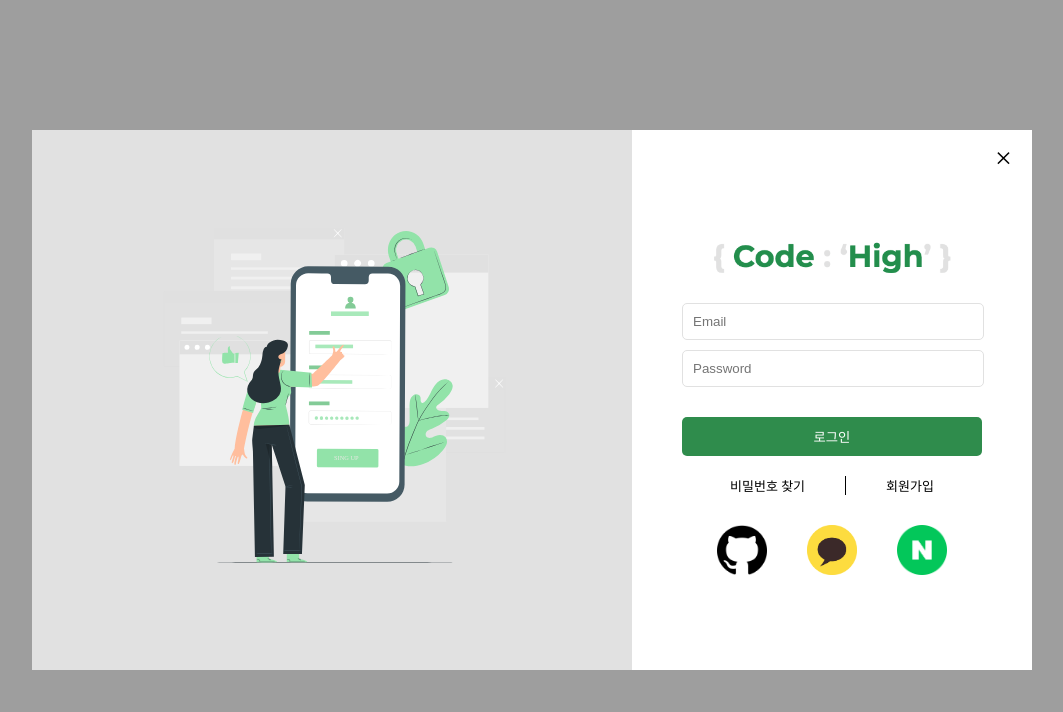
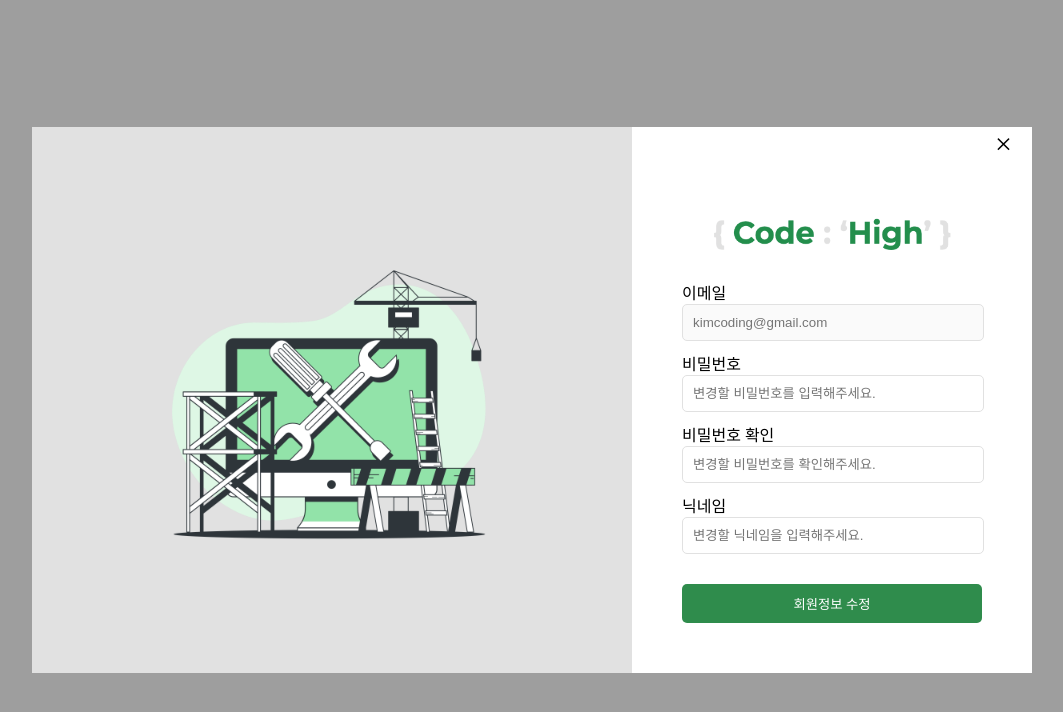
Before and after one commit to codestates/Code-High, a React app in the folder client/: page / in a window 1280 px wide. Shown: the top 712 px of the page, without its empty margins (108-1171 px from the left). Built offline with nearby package versions, Linux system fonts and the light colour scheme.

Commit message:
[Client] #17 feat : modify user modal

```diff
--- a/client/src/App.js
+++ b/client/src/App.js
@@ -1,9 +1,9 @@
 import React from 'react';
-import SignIn from './components/basic/modal/SignIn';
+import ModifyUser from './components/basic/modal/ModifyUser'
 
 function App(){
   return (
-    <SignIn />
+    <ModifyUser />
   );
 };
 
--- a/client/src/components/basic/modal/ModifyUser.js
+++ b/client/src/components/basic/modal/ModifyUser.js
@@ -6,23 +6,23 @@ function ModifyUser(){
       <div className='modifyuser-modal-overlay'></div>
       <div className='modifyuser-container'>
         <div className='modifyuser-right'>
-          <img src='/image/Fill out-pana.svg' alt='modifyuser' />
+          <img src='/image/Maintenance-bro.png' alt='modifyuser' />
         </div>
         <div className='modifyuser-left'>
           <div className='modifyuser-close'>&times;</div>
           <img src='/image/codehighlogo.png' alt='logo' />
           <article>
             <div>이메일</div>
-            <input placeholder='이메일을 입력해주세요.'/>
+            <input placeholder='kimcoding@gmail.com' disabled/>
             <div>비밀번호</div>
-            <input placeholder='비밀번호를 입력해주세요.'/>
+            <input placeholder='변경할 비밀번호를 입력해주세요.'/>
             <div>비밀번호 확인</div>
-            <input placeholder='비밀번호를 확인해주세요.'/>
+            <input placeholder='변경할 비밀번호를 확인해주세요.'/>
             <div>닉네임</div>
-            <input placeholder='닉네임을 입력해주세요.'/>
+            <input placeholder='변경할 닉네임을 입력해주세요.'/>
           </article>
           <div className='modifyuser-button-container'>
-            <button>회원가입</button>
+            <button>회원정보 수정</button>
           </div>
         </div>
       </div>
--- a/client/src/components/basic/modal/_ModifyUser.scss
+++ b/client/src/components/basic/modal/_ModifyUser.scss
@@ -1,4 +1,4 @@
-.modify-modal {
+.modifyuser-modal {
   position:fixed;
   top:0;
   left:0;
@@ -9,7 +9,7 @@
   align-items: center;
 }
 
-.modify-modal-overlay {
+.modifyuser-modal-overlay {
   background-color: rgba(0, 0, 0, 0.379);
   width: 100%;
   height: 100%;
@@ -17,7 +17,7 @@
 }
 
 
-.modify-container {
+.modifyuser-container {
   box-shadow: 0 10px 20px rgba(0, 0, 0, 0.19), 0 6px 6px rgda(0, 0, 0, 0.23);
   position: relative;
   top: 0;
@@ -25,50 +25,63 @@
   background-color: white;
 }
 
-.modify-right{
+.modifyuser-right{
   background-color: #{$gray};
   display: flex;
   justify-content: center;
   align-items: center;
 }
 
-.modify-left {
+.modifyuser-left {
   display: flex;
   flex-direction: column;
   background-color: white;
   justify-content: center;
   align-items: center;
-  .modify-close {
+  .modifyuser-close {
     width: 90%;
     text-align: end;
     font-size: 30px;
-    margin-bottom: 30px;
+    margin-bottom: 50px;
   }
   img {
     width: 250px;
     padding: 0px 20px;
+    margin-bottom: 20px;
   }
   article {
     align-items: flex-start;
-    div {
-      font-family: 'NanumGothic';
-      font-weight: 600;
-      font-size: 13px;
-      padding: 10px 0px;
-    }
     input {
       border: solid 1px #{$gray};
       border-radius: 5px;
       height: 35px;
       padding: 0 10px;
+      margin-bottom: 10px;
       &:focus {
         outline: none;
       }
     }
   }
+  ul {
+    display: flex;
+    li {
+      list-style: none;
+      padding: 0 40px;
+      a{
+        text-decoration: none;
+        color: black;
+        font-family: 'NanumGothic';
+        font-size: 13px;
+        font-weight: 400;
+      }
+    }
+    li:nth-child(1){
+      border-right: solid 1px black;
+    }
+  }
 }
 
-.modify-button-container {
+.modifyuser-button-container {
   display: flex;
   justify-content: center;
   align-items: center;
@@ -79,25 +92,25 @@
     border: none;
     border-radius: 5px;
     margin-top: 20px;
-  margin-bottom: 60px;
+    margin-bottom: 50px;
     font-family: 'NanumGothic';
     cursor: pointer;
     }
 }
 
 @include desktop {
-  .modify-container{
+  .modifyuser-container{
     grid-template-columns: 1fr 1fr;
     width: 1000px;
   }
-  .modify-right{
+  .modifyuser-right{
     width: 600px;
     img {
       width: 400px;
       padding: 70px;
     }
   }
-  .modify-left {
+  .modifyuser-left {
     width: 400px;
     input {
       width: 280px;
@@ -106,7 +119,7 @@
       width: 300px;
     }
   }
-  .modify-button-container {
+  .modifyuser-button-container {
     button {
       width: 300px;
     }
@@ -114,15 +127,15 @@
 }
 
 @include tablet {
-  .modify-container{
+  .modifyuser-container{
     width: 400px;
   }
-  .modify-right{
+  .modifyuser-right{
     display: none;
   }
-  .modify-left {
+  .modifyuser-left {
     width: 400px;
-    .modify-close {
+    .modifyuser-close {
       margin-top: 5px;
     }
     input {
@@ -132,7 +145,7 @@
       width: 300px;
     }
   }
-  .modify-button-container {
+  .modifyuser-button-container {
     button {
       width: 300px;
     }
@@ -140,15 +153,15 @@
 }
 
 @include mobile {
-  .modify-container{
+  .modifyuser-container{
     width: 300px;
   }
-  .modify-right{
+  .modifyuser-right{
     display: none;
   }
-  .modify-left {
+  .modifyuser-left {
     width: 300px;
-    .modify-close {
+    .modifyuser-close {
       margin-top: 5px;
     }
     input {
@@ -158,7 +171,7 @@
       width: 220px;
     }
   }
-  .modify-button-container {
+  .modifyuser-button-container {
     button {
       width: 225px;
     }
--- a/client/src/style.css
+++ b/client/src/style.css
@@ -16,7 +16,7 @@
   cursor: pointer;
   line-height: 40px; }
 
-.modify-modal {
+.modifyuser-modal {
   position: fixed;
   top: 0;
   left: 0;
@@ -26,117 +26,127 @@
   justify-content: center;
   align-items: center; }
 
-.modify-modal-overlay {
+.modifyuser-modal-overlay {
   background-color: rgba(0, 0, 0, 0.379);
   width: 100%;
   height: 100%;
   position: absolute; }
 
-.modify-container {
+.modifyuser-container {
   box-shadow: 0 10px 20px rgba(0, 0, 0, 0.19), 0 6px 6px rgda(0, 0, 0, 0.23);
   position: relative;
   top: 0;
   display: grid;
   background-color: white; }
 
-.modify-right {
+.modifyuser-right {
   background-color: #E1E1E1;
   display: flex;
   justify-content: center;
   align-items: center; }
 
-.modify-left {
+.modifyuser-left {
   display: flex;
   flex-direction: column;
   background-color: white;
   justify-content: center;
   align-items: center; }
-  .modify-left .modify-close {
+  .modifyuser-left .modifyuser-close {
     width: 90%;
     text-align: end;
     font-size: 30px;
-    margin-bottom: 30px; }
-  .modify-left img {
+    margin-bottom: 50px; }
+  .modifyuser-left img {
     width: 250px;
-    padding: 0px 20px; }
-  .modify-left article {
+    padding: 0px 20px;
+    margin-bottom: 20px; }
+  .modifyuser-left article {
     align-items: flex-start; }
-    .modify-left article div {
-      font-family: 'NanumGothic';
-      font-weight: 600;
-      font-size: 13px;
-      padding: 10px 0px; }
-    .modify-left article input {
+    .modifyuser-left article input {
       border: solid 1px #E1E1E1;
       border-radius: 5px;
       height: 35px;
-      padding: 0 10px; }
-      .modify-left article input:focus {
+      padding: 0 10px;
+      margin-bottom: 10px; }
+      .modifyuser-left article input:focus {
         outline: none; }
+  .modifyuser-left ul {
+    display: flex; }
+    .modifyuser-left ul li {
+      list-style: none;
+      padding: 0 40px; }
+      .modifyuser-left ul li a {
+        text-decoration: none;
+        color: black;
+        font-family: 'NanumGothic';
+        font-size: 13px;
+        font-weight: 400; }
+    .modifyuser-left ul li:nth-child(1) {
+      border-right: solid 1px black; }
 
-.modify-button-container {
+.modifyuser-button-container {
   display: flex;
   justify-content: center;
   align-items: center; }
-  .modify-button-container button {
+  .modifyuser-button-container button {
     background-color: #2F8C4C;
     color: white;
     padding: 10px;
     border: none;
     border-radius: 5px;
     margin-top: 20px;
-    margin-bottom: 60px;
+    margin-bottom: 50px;
     font-family: 'NanumGothic';
     cursor: pointer; }
 
 @media (min-width: 1200px) {
-  .modify-container {
+  .modifyuser-container {
     grid-template-columns: 1fr 1fr;
     width: 1000px; }
-  .modify-right {
+  .modifyuser-right {
     width: 600px; }
-    .modify-right img {
+    .modifyuser-right img {
       width: 400px;
       padding: 70px; }
-  .modify-left {
+  .modifyuser-left {
     width: 400px; }
-    .modify-left input {
+    .modifyuser-left input {
       width: 280px; }
-    .modify-left article {
+    .modifyuser-left article {
       width: 300px; }
-  .modify-button-container button {
+  .modifyuser-button-container button {
     width: 300px; } }
 
 @media (min-width: 769px) and (max-width: 1199px) {
-  .modify-container {
+  .modifyuser-container {
     width: 400px; }
-  .modify-right {
+  .modifyuser-right {
     display: none; }
-  .modify-left {
+  .modifyuser-left {
     width: 400px; }
-    .modify-left .modify-close {
+    .modifyuser-left .modifyuser-close {
       margin-top: 5px; }
-    .modify-left input {
+    .modifyuser-left input {
       width: 280px; }
-    .modify-left article {
+    .modifyuser-left article {
       width: 300px; }
-  .modify-button-container button {
+  .modifyuser-button-container button {
     width: 300px; } }
 
 @media (min-width: 335px) and (max-width: 768px) {
-  .modify-container {
+  .modifyuser-container {
     width: 300px; }
-  .modify-right {
+  .modifyuser-right {
     display: none; }
-  .modify-left {
+  .modifyuser-left {
     width: 300px; }
-    .modify-left .modify-close {
+    .modifyuser-left .modifyuser-close {
       margin-top: 5px; }
-    .modify-left input {
+    .modifyuser-left input {
       width: 200px; }
-    .modify-left article {
+    .modifyuser-left article {
       width: 220px; }
-  .modify-button-container button {
+  .modifyuser-button-container button {
     width: 225px; } }
 
 .signin-modal {
```
Lines whose indentation alone changed are shown as unchanged.
